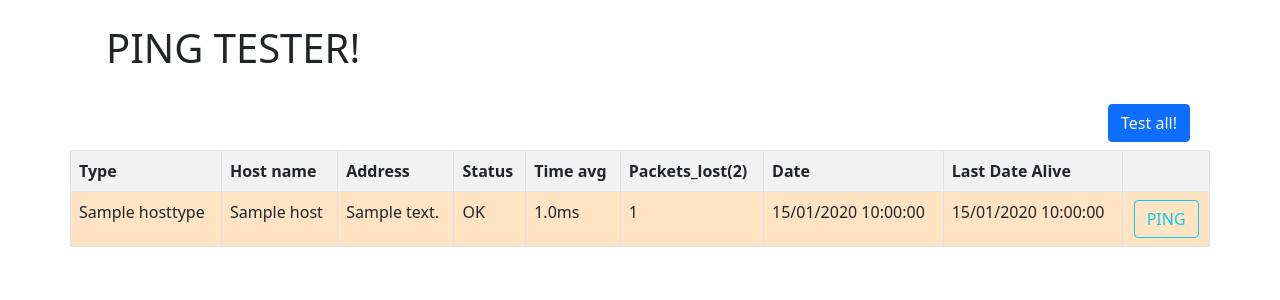
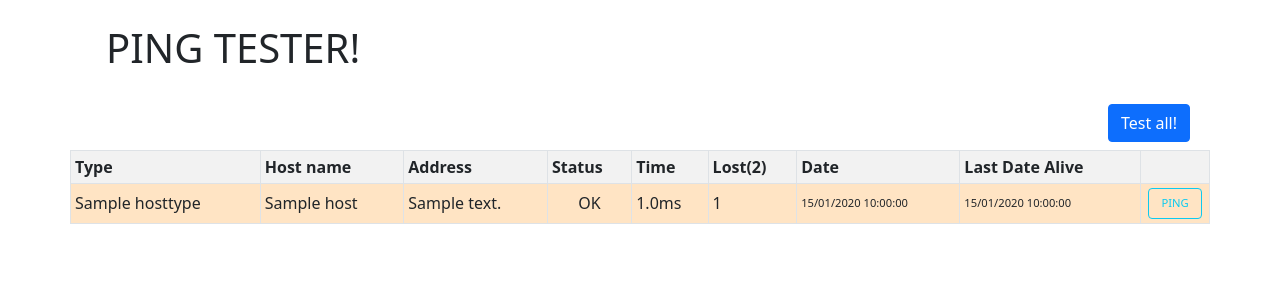
Before and after one commit to xicopetry/django_ping, a Django app: page / in a window 1280 px wide. Shown: the top 300 px of the page. Run offline with Django 3.2, Linux system fonts and the light colour scheme; tables that the repository leaves empty hold one stand-in row (values such as "Sample post"); parts of the project's set-up code (start-up, migrations or seed data) failed here and were passed over; some libraries are stand-ins or nearby versions.

Commit message:
minor css improvements

```diff
--- a/home/templates/home/index.html
+++ b/home/templates/home/index.html
@@ -29,24 +29,24 @@
 
     </div>
     <div class='row'>
-      <table id="hosts-table" class="table table-striped table-bordered mb-5">
+      <table id="hosts-table" class="table table-sm table-striped table-bordered mb-5 align-middle">
         <tr>
           <th>Type</th>
           <th>Host name</th>
           <th>Address</th>
           <th>Status</th>
-          <th>Time avg</th>
-          <th>Packets_lost(2)</th>
+          <th>Time</th>
+          <th>Lost(2)</th>
           <th>Date</th>
           <th>Last Date Alive</th>
-          <th></th>
+          <th style="width: 69px;"></th>
         </tr>
         {% for host in hosts %}
           <tr id="{{host.pk}}" {% if host.acknowledged %} style="background-color: bisque;" {% endif %}>
             <td>{{host.host_type}}</td>
             <td>{{host.name}}</td>
             <td>{{host.ip_address}}</td>
-            <td>
+            <td style='text-align:center;'>
               {% if host.status == 1 %}
                 OK
               {% else %}
@@ -55,9 +55,13 @@
             </td>
             <td>{{host.rtt_avg_ms}}ms</td>
             <td>{{host.packets_lost}}</td>
-            <td>{{host.formated_date}}</td>
-            <td>{{host.formated_last_date_alive}}</td>
-            <td style='text-align:center'> <button type="button" class="btn btn-outline-info mw-75" onclick="update_ping( {{host.pk}} )"> PING </button> </td>
+            <td style='font-size: 0.7rem;'>{{host.formated_date}}</td>
+            <td style='font-size: 0.7rem;'>{{host.formated_last_date_alive}}</td>
+            <td style='text-align:center;'>
+              <button style='font-size: 0.7rem;' type="button" class="btn btn-outline-info mw-75 fw-light" onclick="update_ping( {{host.pk}} )">
+                PING
+              </button>
+            </td>
           </tr>
         {% endfor %}
       </table>
@@ -76,14 +80,14 @@
             data: {"pk": pk},
             beforeSend: function () {
               button.prop("disabled", true);
-              button[0].innerHTML = '<span class="spinner-border spinner-border-sm" role="status" aria-hidden="true"></span>';
+              button[0].innerHTML = '<span style="width: 0.8rem; height: 0.8rem;" class="spinner-border spinner-border-sm text-warning" role="status" aria-hidden="true"></span>';
             },
             success: function (response) {
               let status = 'OK';
               if (response['status'] == '0'){
                 status = '<span>&#128308;</span>'
               }
-              $(sel).html("<td>"+ response['host_type'] +"</td> <td>"+ response['name'] +"</td> <td>"+ response['ip_address'] +"</td> <td>"+ status +"</td> <td>"+ response['rtt_avg'] +"ms </td> <td>"+ response['packets_lost'] +"</td> <td>"+ response['date'] +"</td> <td>"+ response['last_date_alive'] +"</td> <td style='text-align:center'> <button type='button' class='btn btn-outline-info mw-75' onclick=\"update_ping(" + pk + ")\"> PING </button> </td>")
+              $(sel).html("<td>"+ response['host_type'] +"</td> <td>"+ response['name'] +"</td> <td>"+ response['ip_address'] +"</td> <td style='text-align:center;'>"+ status +"</td> <td>"+ response['rtt_avg'] +"ms </td> <td>"+ response['packets_lost'] +"</td> <td style='font-size: 0.7rem;'>"+ response['date'] +"</td> <td style='font-size: 0.7rem;'>"+ response['last_date_alive'] +"</td> <td style='text-align:center'> <button style='font-size: 0.7rem;' type='button' class='btn btn-outline-info mw-75 fw-light' onclick=\"update_ping(" + pk + ")\"> PING </button> </td>")
 
             },
 
```
